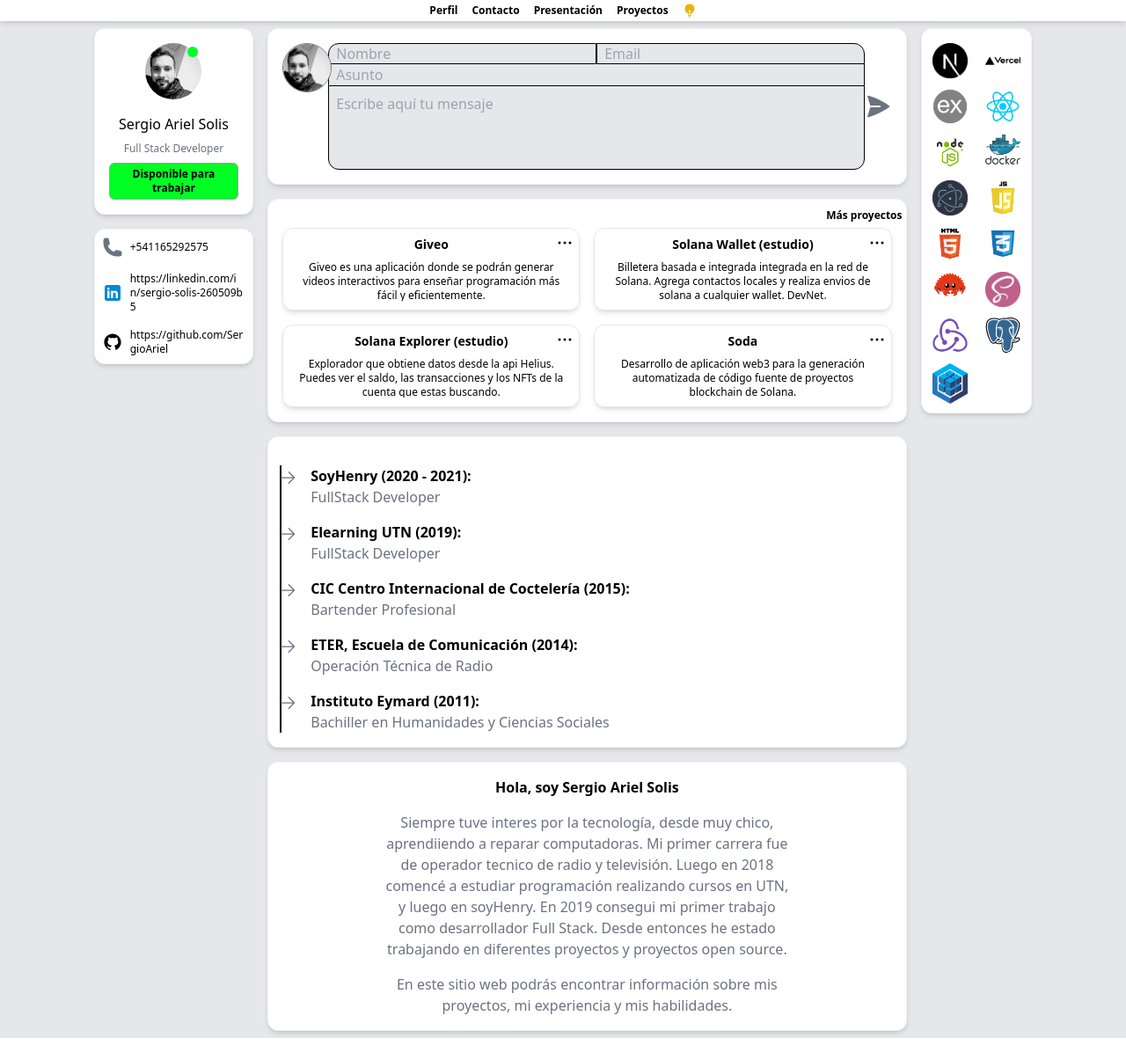
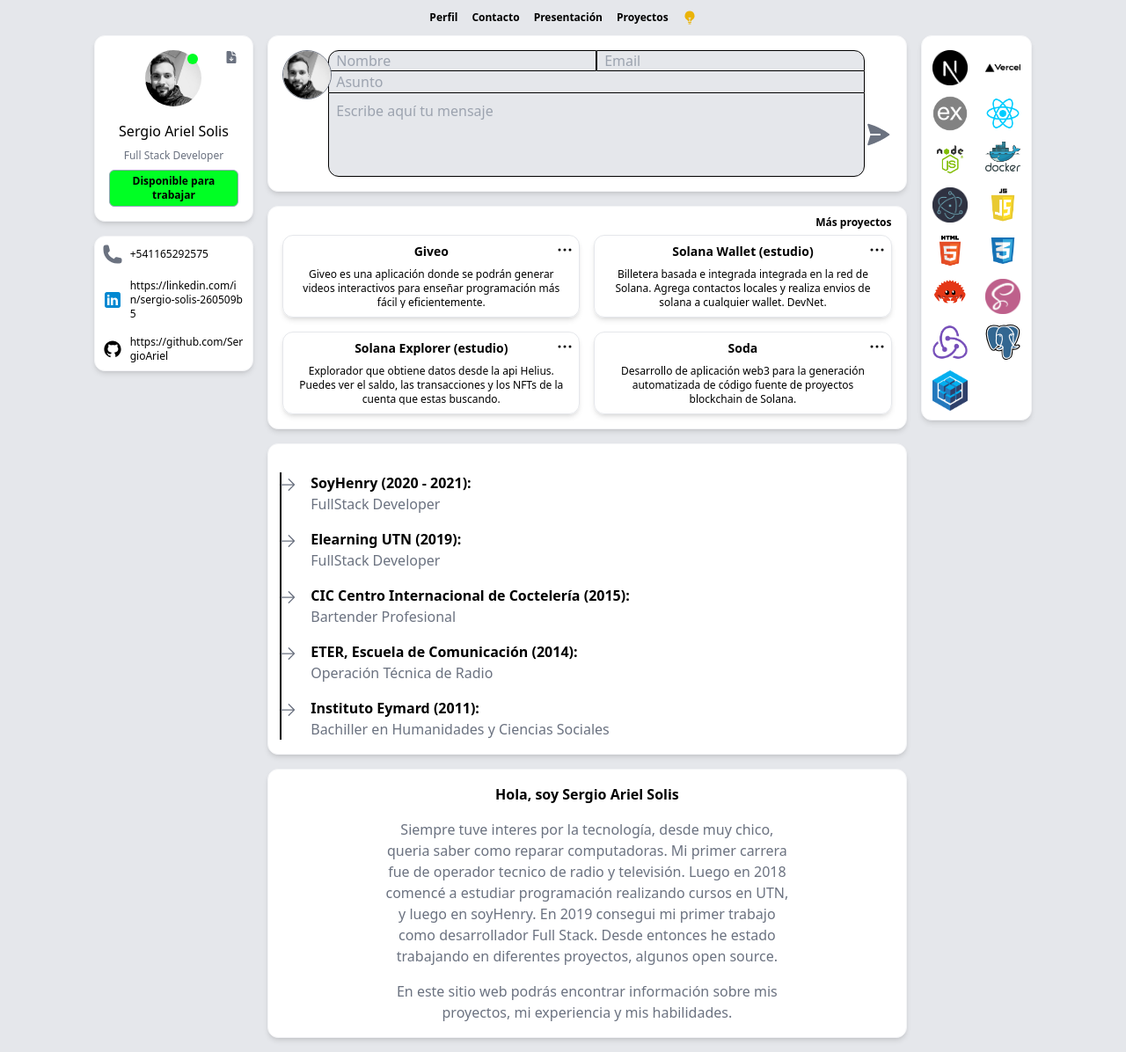
Before and after one commit to SergioAriel/Portfolio, a Next.js app: page / in a window 1280 px wide. Shown: the whole page at 88% size. Built offline with nearby package versions, Linux system fonts and the light colour scheme.

Commit message:
reposition elements, fix change color send mail, add download cv

```diff
--- a/components/Contact/index.tsx
+++ b/components/Contact/index.tsx
@@ -12,6 +12,7 @@ export const Contact = () => {
     const [subject, setSubject] = useState("")
     const [message, setMessage] = useState("")
     const [error, setError] = useState(false)
+    const [success, setSuccess] = useState(false)
 
 
     const handleSubmit = () => {
@@ -33,9 +34,26 @@ export const Contact = () => {
                 message,
             }),
         })
-            .then((res) => res.json())
+            .then((res) => {
+                if (res.status === 500) {
+                    setError(true)
+                    setTimeout(() => {
+                        setError(false)
+                    }, 2000)
+                    return;
+                }
+                return res.json()
+
+            })
             .then((data) => {
-                console.log(data)
+                if (data.res === "success") {
+                    setSuccess(true)
+                    console.log(data)
+                    setTimeout(() => {
+                        setSuccess(false)
+                    }, 2000)
+                    return;
+                }
             })
             .catch((err) => {
                 console.log(err)
@@ -102,7 +120,7 @@ export const Contact = () => {
 
                 <PaperAirplaneIcon
                     onClick={handleSubmit}
-                    className={`w-8 h-8  ${error ? "text-red-600 hover:text-red-500" : "text-gray-500 dark:text-gray-200 "} hover:text-blue-500`}
+                    className={`w-8 h-8 self-end mb-8 ${ success && "!text-green-500 !hover:text-green-400"  } ${error && "!text-red-600 !hover:text-red-500"} text-gray-500 dark:text-gray-200 hover:text-blue-500 dark:hover:text-blue-500`}
                 />
             </div>
 
--- a/components/Layout.jsx
+++ b/components/Layout.jsx
@@ -10,7 +10,7 @@ export default function Layout({ children }) {
                 <meta name="viewport" content="width=device-width, initial-scale=1.0" />
             </Head>
 
-            <main className={`w-full ${ router.pathname ==="/" && "mt-6"} min-h-screen gap-1 dark:bg-gray-800 bg-gray-200 dark:text-gray-300 flex flex-col items-center`}>
+            <main className={`w-full ${ router.pathname ==="/" && "pt-6"} min-h-screen gap-1 dark:bg-gray-800 bg-gray-200 dark:text-gray-300 flex flex-col items-center`}>
                 {
                     router.pathname === '/' &&
                     <Navbar />
--- a/components/Navbar/index.tsx
+++ b/components/Navbar/index.tsx
@@ -43,7 +43,7 @@ export const Navbar = () => {
     }
 
     return (
-        <div className="fixed z-50 top-0 flex font-bold items-center justify-center h-6 gap-4 w-full dark:text-white dark:bg-slate-700 bg-white shadow-md">
+        <div className="fixed z-50 pt-4 top-0 flex font-bold items-center justify-center h-6 gap-4 w-full dark:text-white">
             <Link
                 href={"/"}
                 className="flex text-xs gap-2 items-center"
--- a/components/Profile/index.tsx
+++ b/components/Profile/index.tsx
@@ -1,12 +1,19 @@
+import { DocumentArrowDownIcon } from '@heroicons/react/24/solid'
 import { institutions } from '../../info'
 import imgProfile from '../../public/profile/imgProfile.jpeg'
 import Image from 'next/image'
 
 
+
 export default function Profile() {
 
     return (
-        <div className=" flex h-max w-full flex-col gap-4 items-center dark:bg-slate-700 bg-white shadow-md border border-gray-100 p-4 rounded-xl">
+        <div className="relative flex h-max w-full flex-col gap-4 items-center dark:bg-slate-700 bg-white shadow-md border border-gray-100 p-4 rounded-xl">
+            <a
+                className='absolute top-4 right-4'
+                href={"CVSergioSolis.pdf"} target="_blank" rel="noopener noreferrer" download>
+                <DocumentArrowDownIcon className=" w-4 h-4 text-gray-500 dark:text-gray-200 hover:text-gray-700 dark:hover:text-gray-100" />
+            </a>
             <div
                 className="relative w-16 h-16 rounded-full"
             >
@@ -23,8 +30,8 @@ export default function Profile() {
             <div
                 className='w-full flex flex-col gap-2 items-center justify-center'
             >
-                <p >Sergio Ariel Solis</p>
-                <p className=" text-xs text-gray-500 dark:text-gray-300">Full Stack Developer</p>
+                <p className='text-center'>Sergio Ariel Solis</p>
+                <p className="text-center text-xs text-gray-500 dark:text-gray-300">Full Stack Developer</p>
                 <p className="text-center rounded-md border p-1 border-slate-400  bg-[rgba(0,255,36,1)] text-black text-xs font-black">Disponible para trabajar</p>
             </div>
 
--- a/components/Projects/index.tsx
+++ b/components/Projects/index.tsx
@@ -71,7 +71,7 @@ export default function Project({ project, id }: any) {
                                         href={project?.github?.url}
                                         target="_blank"
                                         rel="noreferrer"
-                                        className='text-center text-sm h-7 p-2 flex justify-center rounded-t-md items-center dark:bg-slate-700 bg-white text-gray-700 hover:text-gray-500 hover:bg-gray-200 cursor-pointer '
+                                        className='text-center text-sm h-7 p-2 flex justify-center rounded-md items-center dark:bg-slate-700 bg-white text-gray-700 dark:text-gray-200 hover:text-gray-500 hover:bg-gray-200 cursor-pointer '
                                     >
                                         Github
 
@@ -81,7 +81,7 @@ export default function Project({ project, id }: any) {
                                         href={project?.url}
                                         target="_blank"
                                         rel="noreferrer"
-                                        className='text-center text-sm h-7 p-2 flex justify-center rounded-b-md items-center dark:bg-slate-700 bg-white text-gray-700 hover:text-gray-500 hover:bg-gray-200 cursor-pointer '
+                                        className='text-center text-sm h-7 p-2 flex justify-center rounded-md items-center dark:bg-slate-700 bg-white text-gray-700 dark:text-gray-200 hover:text-gray-500 hover:bg-gray-200 cursor-pointer '
                                     >
                                         Ver proyecto
                                     </Link>
--- a/pages/api/contact.ts
+++ b/pages/api/contact.ts
@@ -28,14 +28,7 @@ const sendEmail = (req: NextApiRequest, res: NextApiResponse) => {
           return;
         }
 
-        console.log({
-          type: "OAuth2",
-          user: process.env.USER_MAIL,
-          clientId: process.env.CLIENT_ID,
-          clientSecret: process.env.CLIENT_SECRET,
-          refreshToken: process.env.REFRESH_TOKEN,
-          accessToken: token
-        })
+
 
         const SMTPTransport: SMTPTransport.Options = {
           host: "smtp.gmail.com",
--- a/pages/index.tsx
+++ b/pages/index.tsx
@@ -13,7 +13,7 @@ import Link from 'next/link'
 export default function Home() {
 
   return (
-    <div className="flex flex-col items-center lg:items-start lg:flex-row w-10/12 py-2 gap-4 ">
+    <div className="flex flex-col items-center lg:items-start lg:flex-row w-10/12 py-4 gap-4 ">
       <div
         className='order-1 lg:order-none flex h-max lg:w-3/12 w-full flex-col gap-4'
       >
@@ -33,7 +33,7 @@ export default function Home() {
         >
           {
             projects.length > 4 &&
-            <div className="absolute top-1 right-1">
+            <div className="absolute top-1 right-4">
               <Link href="/projects"
               className="text-xs font-bold"
               >
@@ -78,11 +78,11 @@ export default function Home() {
               Hola, soy Sergio Ariel Solis
             </p>
             <p className="text-center text-gray-500 dark:text-gray-400">
-              Siempre tuve interes por la tecnología, desde muy chico, aprendiiendo a reparar computadoras.
+              Siempre tuve interes por la tecnología, desde muy chico, queria saber como reparar computadoras.
               Mi primer carrera fue de operador tecnico de radio y televisión.
               Luego en 2018 comencé a estudiar programación realizando cursos en UTN, y luego en soyHenry.
               En 2019 consegui mi primer trabajo como desarrollador Full Stack.
-              Desde entonces he estado trabajando en diferentes proyectos y proyectos open source.
+              Desde entonces he estado trabajando en diferentes proyectos, algunos open source.
 
             </p>
             <p className="text-center text-gray-500 dark:text-gray-400">
```
Also changed, not shown: 1 other file (tests, documents, lock files or other folders).
